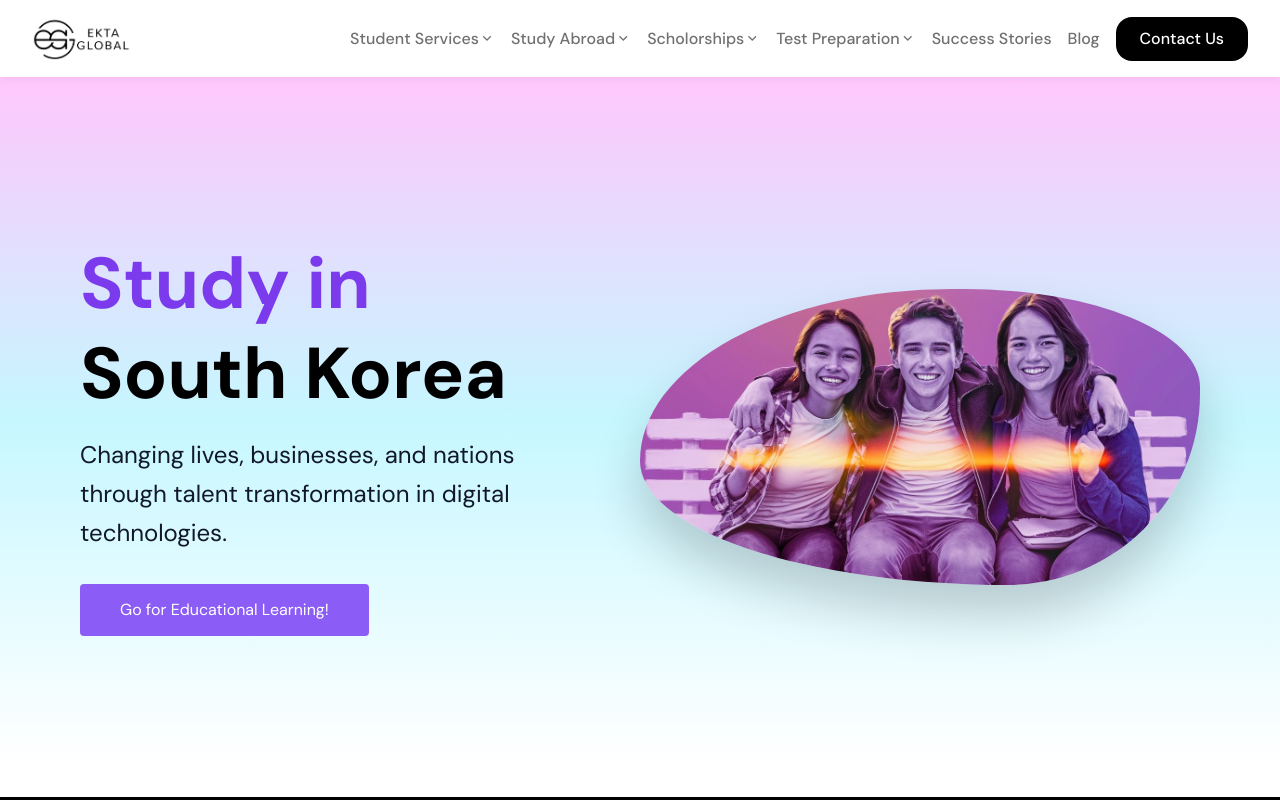
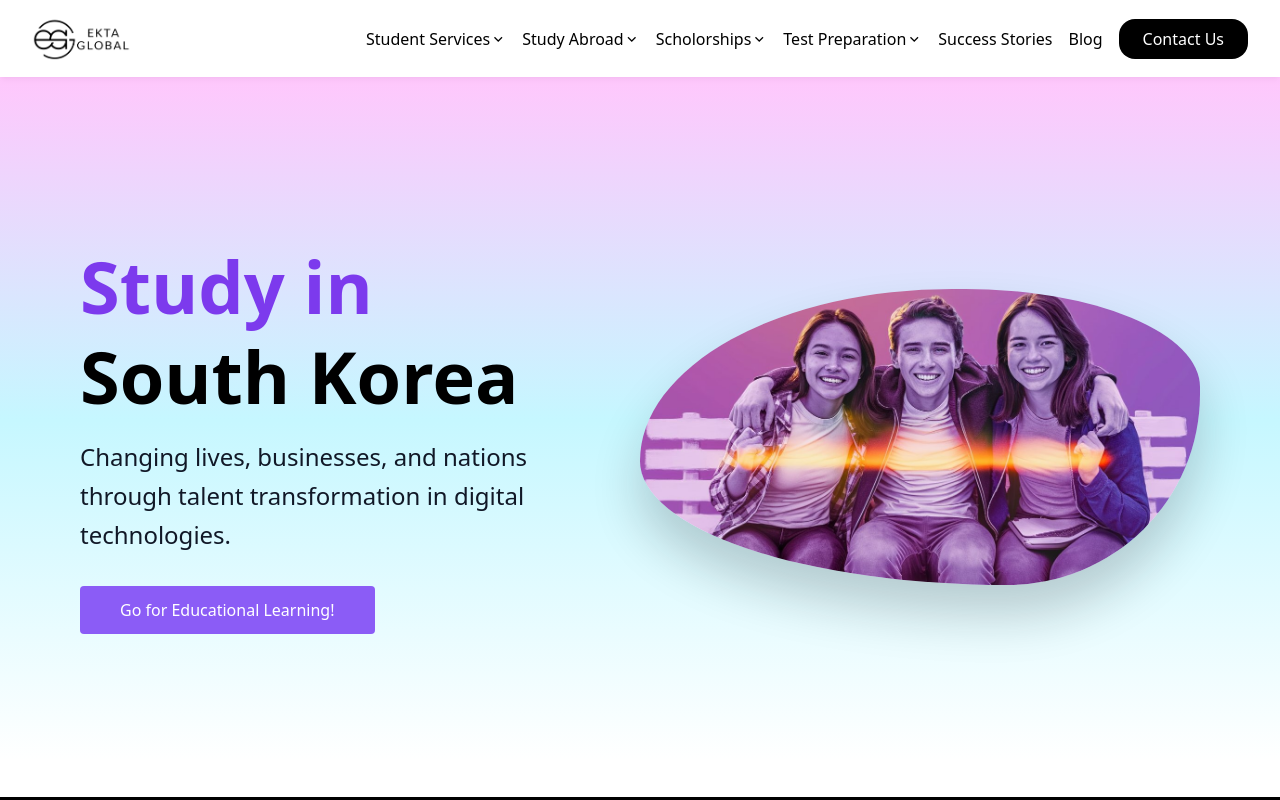
Before and after one commit to noxiousghost/Ekta-Global, a React (Vite) app in the folder Client/: page / in a window 1280 px wide. Shown: the top 800 px of the page. Built offline with nearby package versions, Linux system fonts and the light colour scheme.

Commit message:
fixed scrolling problem

```diff
--- a/Client/src/index.css
+++ b/Client/src/index.css
@@ -4,18 +4,6 @@
 @tailwind components;
 @tailwind utilities;
 
-body {
-  margin: 0;
-  padding: 0;
-  font-size: 16px;
-  font-weight: 400;
-  line-height: 1.75;
-  font-style: normal;
-  color: #707070;
-  font-family: "DM Sans", sans-serif;
-  text-rendering: optimizelegibility;
-  -moz-osx-font-smoothing: grayscale;
-  -webkit-font-smoothing: antialiased;
-  overflow: hidden;
-  position: relative;
+* {
+  box-sizing: border-box;
 }
```
